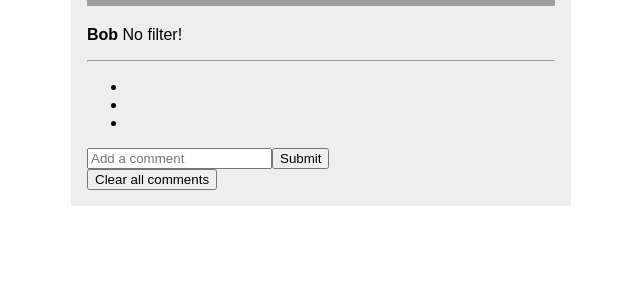
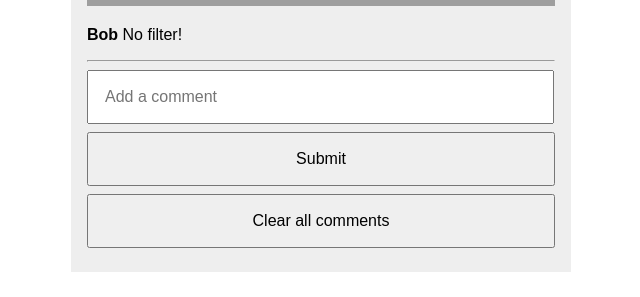
Before and after one commit to sizzlecentral/instagram-clone, a React (Create React App) app: page / in a window 1280 px wide. Shown: the part 655-952 px from the top of the page, without its empty margins (319-959 px from the left). Before the commit the page ends 893 px from the top, so only its background shows below. Built offline with nearby package versions, Linux system fonts and the light colour scheme; grey boxes are pictures that could not be loaded.

Commit message:
Comments adding to post properly

```diff
--- a/src/App.css
+++ b/src/App.css
@@ -42,3 +42,18 @@
   list-style-type: none;
   margin-left: none;
 }
+
+input[type="text"] {
+  width: 92%;
+  padding: 1rem;
+  display: block;
+  margin-bottom: .5rem;
+  font-size: 1rem;
+}
+
+button {
+  width: 100%;
+  padding: 1rem;
+  margin-bottom: .5rem;
+  font-size: 1rem;
+}
--- a/src/Comment.js
+++ b/src/Comment.js
@@ -5,7 +5,7 @@ class Comment extends Component {
   render() {
     return (
       <div>
-        <li>{this.props.doThis}</li>
+        <p><strong>Commenter</strong> {this.props.addComment}</p>
       </div>
     )
   }
--- a/src/CommentList.js
+++ b/src/CommentList.js
@@ -38,9 +38,7 @@ class CommentList extends Component {
 
     return (
       <div>
-        <ul>
           {userComments}
-        </ul>
         <form>
           <input type="text"
            placeholder="Add a comment"
--- a/src/index.js
+++ b/src/index.js
@@ -6,11 +6,7 @@ import CommentList from './CommentList';
 import registerServiceWorker from './registerServiceWorker';
 
 
-let comments = [
-  "First!",
-  "Great post!",
-  "hire him!"
-]
+let comments = []
 
 ReactDOM.render(
   <App />,
```
